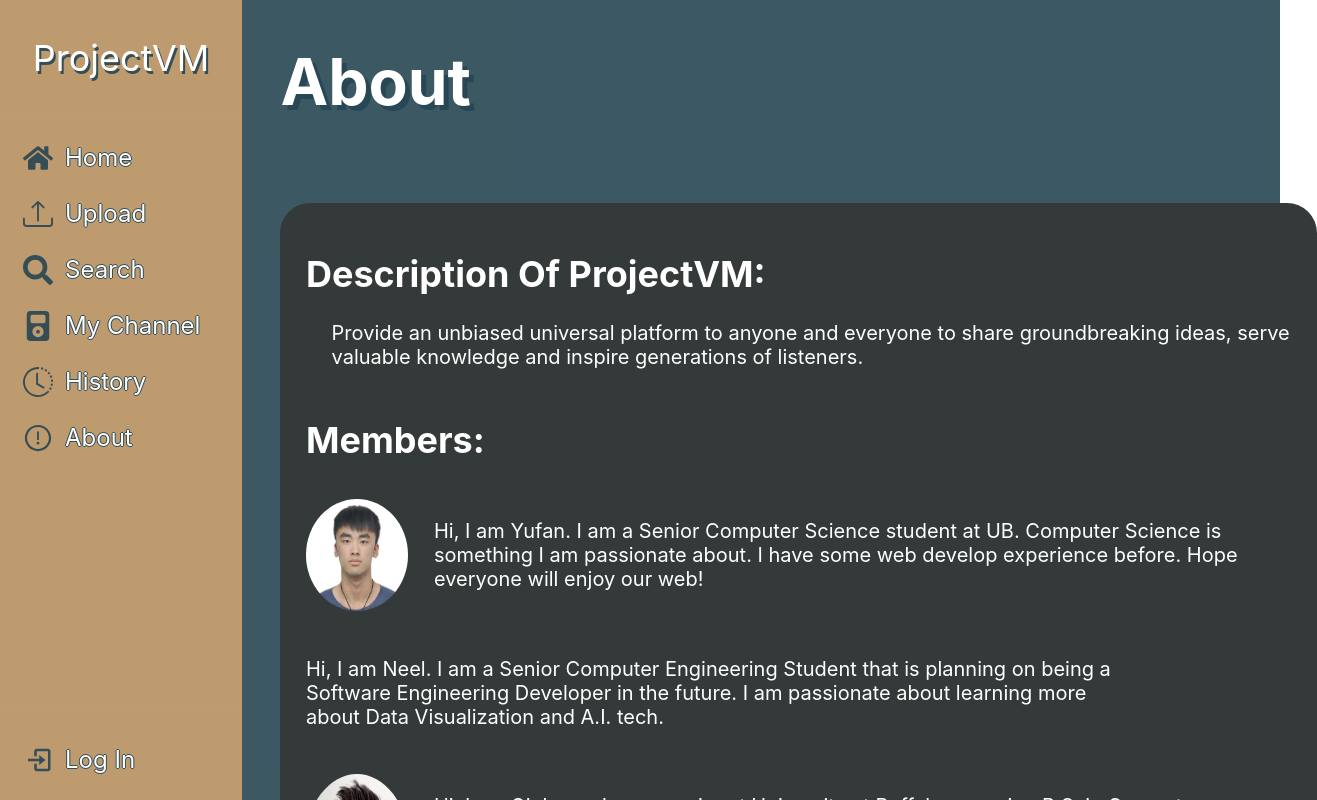
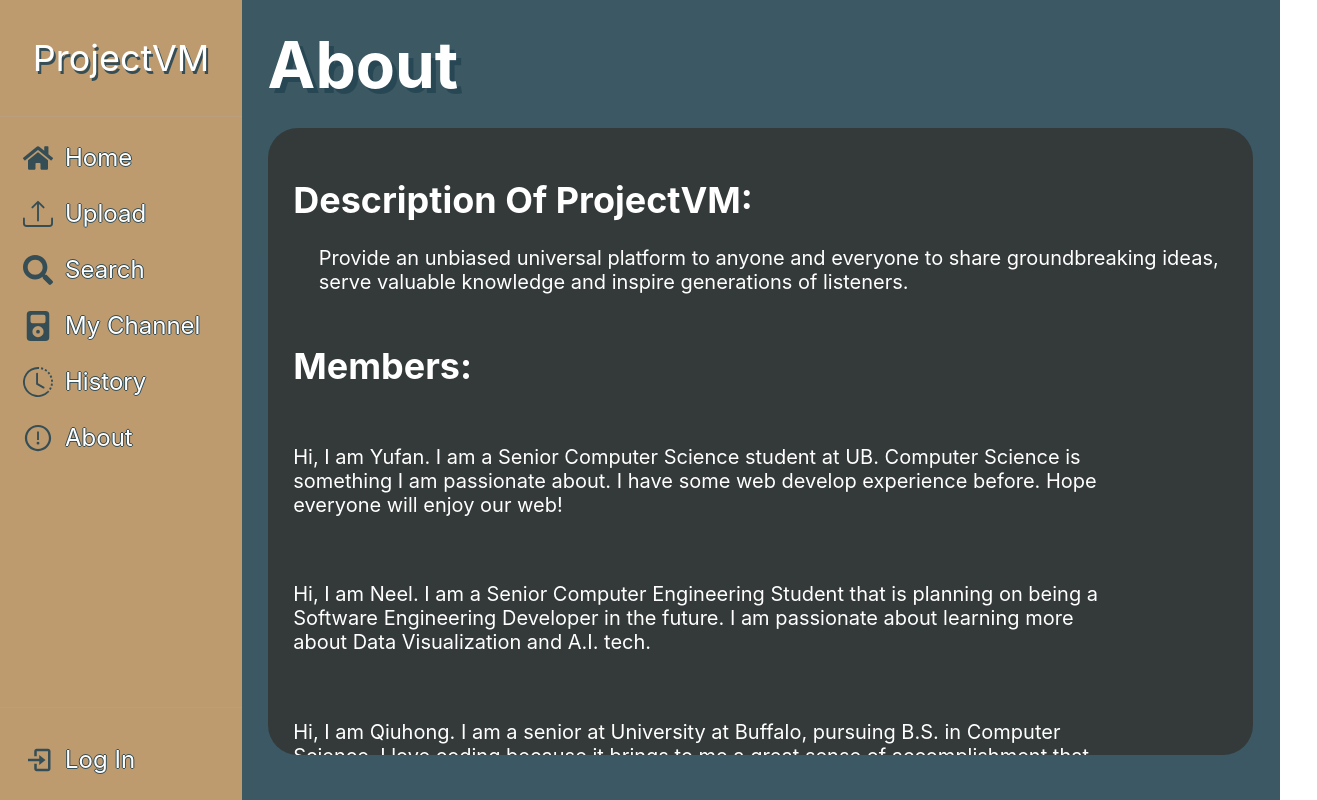
Before and after one commit to ProjectVM/ProjectVM, a React (Create React App) app in the folder frontend/: page /about in a window 1280 px wide. Shown: the top 800 px of the page, 1317 px wide, since content can reach past the window. Built offline with nearby package versions, Linux system fonts and the light colour scheme.

Commit message:
About page now displays members properly #91

```diff
--- a/frontend/src/components/Aboutme/Aboutme.css
+++ b/frontend/src/components/Aboutme/Aboutme.css
@@ -8,7 +8,7 @@
 
 .aboutme{
     position: relative;
-    left: 3vw;
+    left: 2vw;
 }
 
 .title{
@@ -16,15 +16,15 @@
     font-size: 64px;
     color: white;
     text-shadow: 5px 5px rgba(38, 70, 83, 0.9);
+    margin: 2vw 0;
 }
 
 .contentWrapper_about{
     position: relative;
     overflow-y: scroll;
     background-color: rgba(52, 58, 57, 1);
-    top: 5vh;
-    height: 82vh;
-    width: 77vw;
+    height: 72vh;
+    width: 73vw;
     border-radius: 30px;
     padding: 2vw;
     display: flex;
--- a/frontend/src/components/Aboutme/Aboutme.jsx
+++ b/frontend/src/components/Aboutme/Aboutme.jsx
@@ -1,7 +1,5 @@
 import React, { useState } from "react";
 import Sidebar from "../Sidebar/sidebar.jsx";
-import yufanPic from "./yufan.jpg";
-import qiuhongPic from "./qiuhongPic.jpg";
 import "./Aboutme.css";
 
 function Aboutme() {
@@ -20,7 +18,6 @@ function Aboutme() {
           <h1 className="descriptionVM">Members:</h1>
           {/* yufan */}
           <div className="introduction">
-            <img src={yufanPic} className="leftPic"></img>
             <p className="intro_text">
               Hi, I am Yufan. I am a Senior Computer Science student at UB.
               Computer Science is something I am passionate about. I have some
@@ -38,7 +35,6 @@ function Aboutme() {
           </div>
           {/* Qiuhong */}
           <div className="introduction">
-            <img src={qiuhongPic} className="leftPic" />
             <p className="intro_text">
               Hi, I am Qiuhong. I am a senior at University at Buffalo, pursuing
               B.S. in Computer Science. I love coding because it brings to me a
@@ -67,11 +63,6 @@ function Aboutme() {
 				B.S. in Computer Science.
 			</p>
           </div>
-          {/* Please follow blow template to do the intro*/}
-          {/* <div className="introduction">
-                        <img src={ } className="leftPic"></img>
-                        <p className="intro_text"> </p>
-                    </div> */}
         </div>
       </div>
     </div>
```
